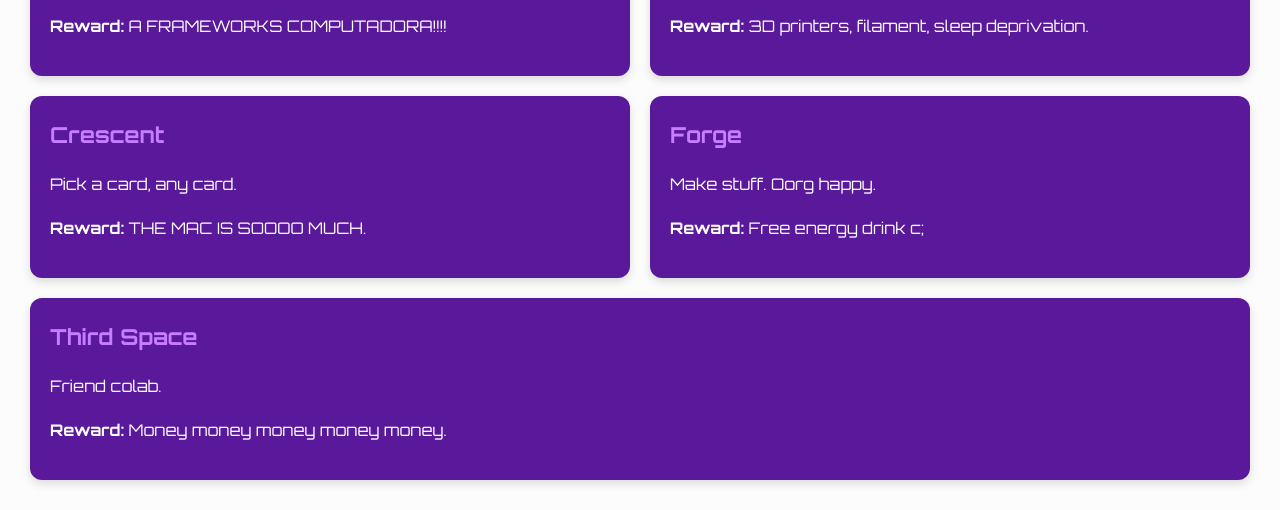
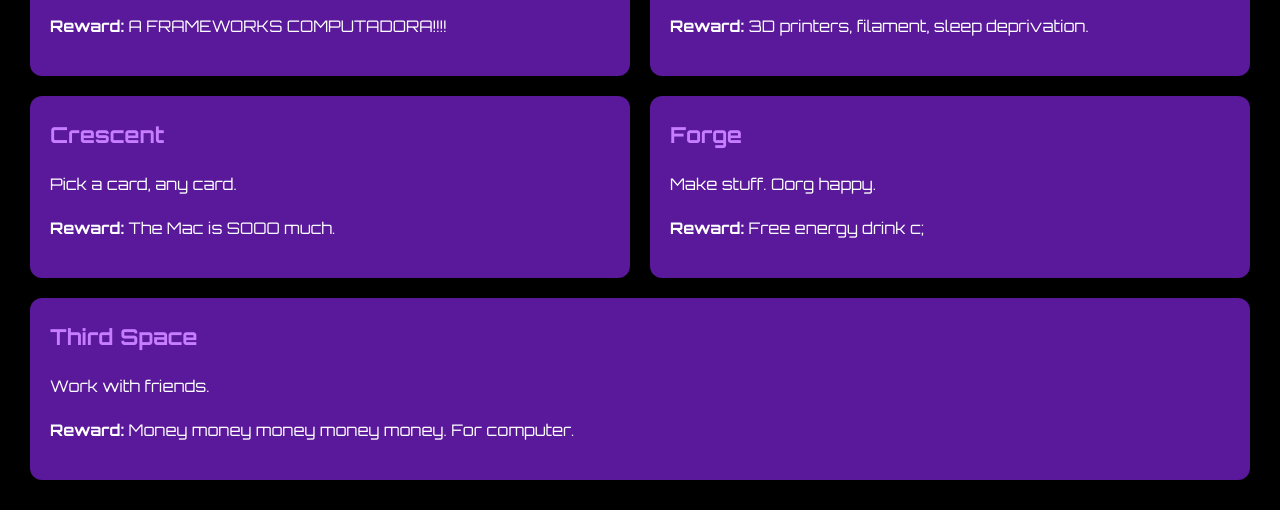
Before and after one commit to LarsMcCollum/Terra, a plain HTML site: page index.html in a window 1280 px wide. Shown: the part 489-999 px from the top of the page. Drawn offline with Linux system fonts and the light colour scheme.

Commit message:
Update index.html

```diff
--- a/index.html
+++ b/index.html
@@ -12,8 +12,8 @@
 
   <style>
     body {
-      background-color: #fcfcfc;
-      color: #333;
+      background-color: #000000;
+      color: #ffffff;
       font-family: 'Orbitron', sans-serif;
       margin: 30px;
       line-height: 1.7;
@@ -104,7 +104,7 @@
     <div class="project-box">
       <h2>Crescent</h2>
       <p>Pick a card, any card.</p>
-      <p><strong>Reward:</strong> THE MAC IS SOOOO MUCH.</p>
+      <p><strong>Reward:</strong> The Mac is SOOO much.</p>
     </div>
 
     <div class="project-box">
@@ -115,8 +115,8 @@
 
     <div class="project-box">
       <h2>Third Space</h2>
-      <p>Friend colab.</p>
-      <p><strong>Reward:</strong> Money money money money money.</p>
+      <p>Work with friends.</p>
+      <p><strong>Reward:</strong> Money money money money money. For computer.</p>
     </div>
 
   </div>
```
